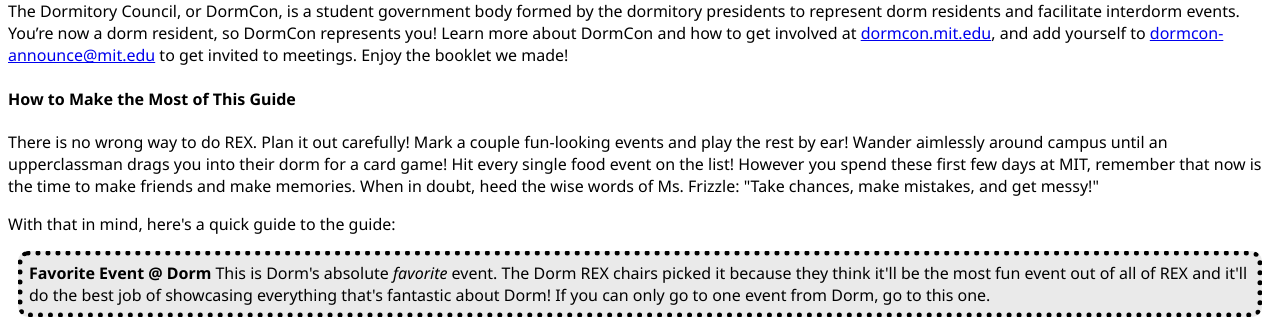
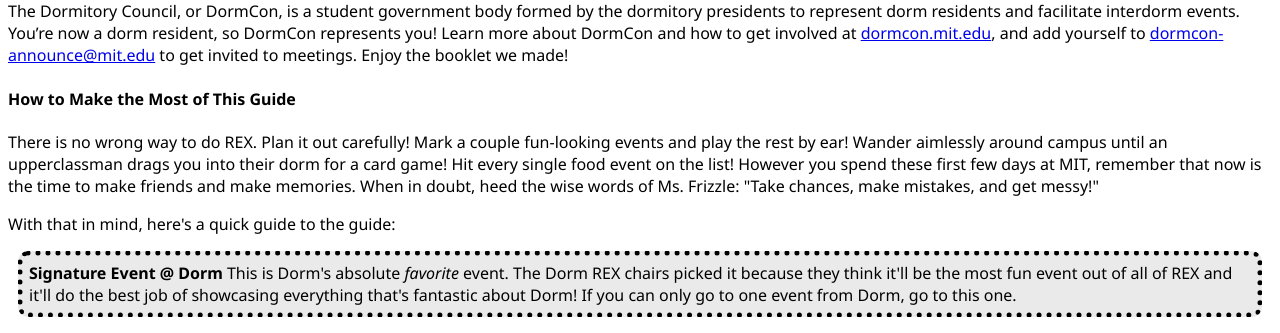
Before and after one commit to mit-dormcon/t-rex, a Python web app: template templates/guide.html in a window 1280 px wide. Shown: the part 1001-1334 px from the top of the page. Run offline with Jinja, Linux system fonts and the light colour scheme; the template is opened without the code that fills it, so the values that code supplies are empty; some web fonts are replaced.

Commit message:
rename to signature event

```diff
--- a/templates/guide_fm.html
+++ b/templates/guide_fm.html
@@ -59,7 +59,7 @@
     -->
 
     <div class="event favorite">
-        <span class="title">Favorite Event</span>
+        <span class="title">Signature Event</span>
         <span class="dorm">@ Dorm</span>
         <span class="description">This is Dorm's absolute <em>favorite</em> event. The Dorm REX chairs
             picked it because they think it'll be the most fun event out of all of REX and it'll do the best
```
